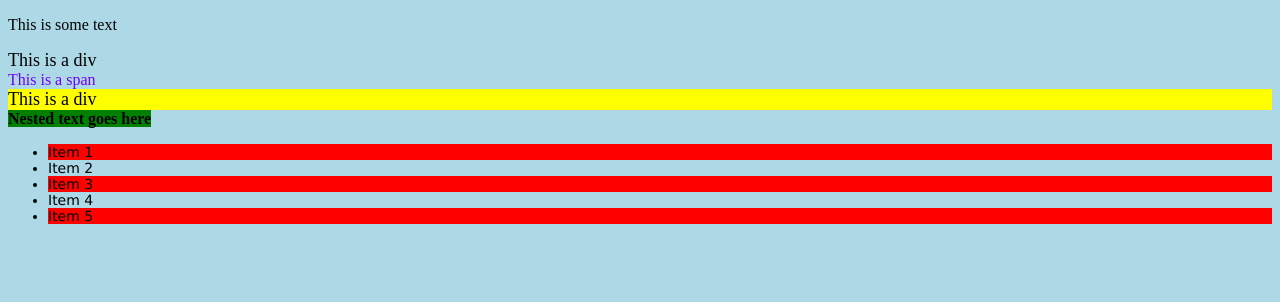
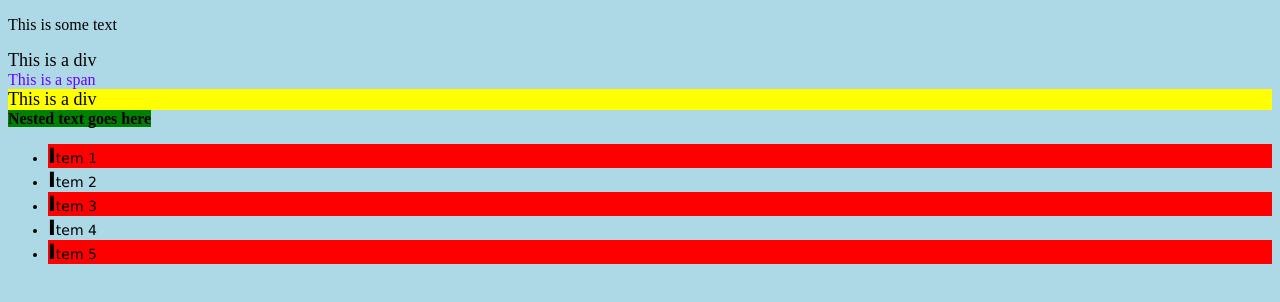
Before and after one commit to SalimNoori/Hands-on-selectors-22, a plain HTML site: page index.html in a window 1280 px wide. Drawn offline with Linux system fonts and the light colour scheme.

Commit message:
font and size

```diff
--- a/index.html
+++ b/index.html
@@ -30,6 +30,14 @@
       ul li:nth-child(odd){
         background-color: red;
       }
+      li:hover {
+        background-color: grey;
+      }
+      li::first-letter {
+        font-size: 1.5em;
+        font-weight: bold;
+      }
+      }
 
     </style>
   </head>
```
